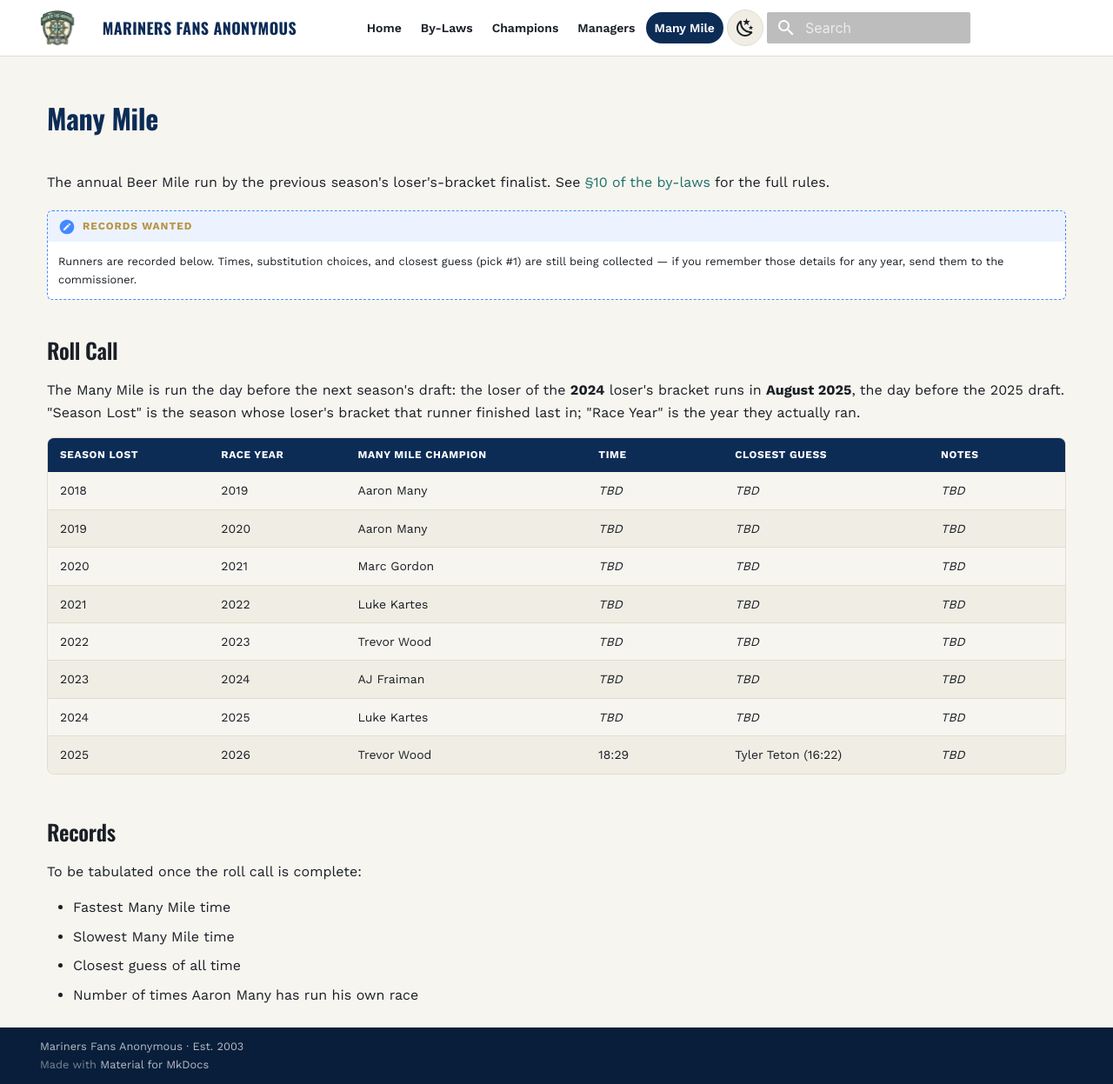
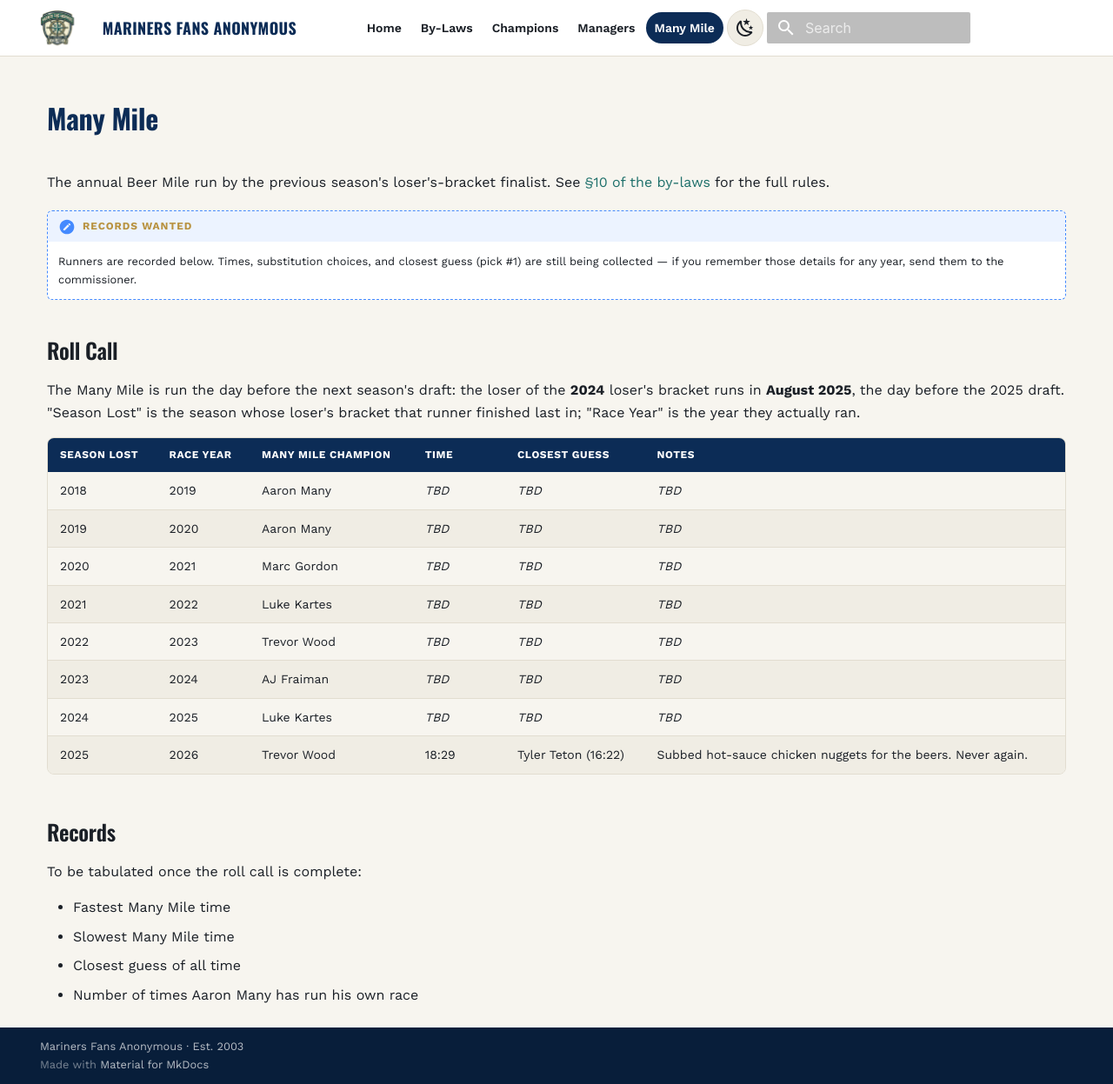
Before and after one commit to tefirman/mariners-fans-anonymous, an MkDocs documentation site: the page built from docs/many-mile.md, in a window 1280 px wide and 1247 px high. Shown: the whole window at 87% size. Built offline with MkDocs 1.6.1 and Material for MkDocs 9.7.7, drawn with Linux system fonts in a browser that asks for light colours.

Commit message:
Add note on Trevor's 2026 Many Mile substitution
Subbed hot-sauce chicken nuggets for the beers. Never again.

Co-Authored-By: Claude Sonnet 5 <noreply@anthropic.com>

```diff
--- a/docs/many-mile.md
+++ b/docs/many-mile.md
@@ -18,7 +18,7 @@ The Many Mile is run the day before the next season's draft: the loser of the **
 | 2022 | 2023 | Trevor Wood | _TBD_ | _TBD_ | _TBD_ |
 | 2023 | 2024 | AJ Fraiman | _TBD_ | _TBD_ | _TBD_ |
 | 2024 | 2025 | Luke Kartes | _TBD_ | _TBD_ | _TBD_ |
-| 2025 | 2026 | Trevor Wood | 18:29 | Tyler Teton (16:22) | _TBD_ |
+| 2025 | 2026 | Trevor Wood | 18:29 | Tyler Teton (16:22) | Subbed hot-sauce chicken nuggets for the beers. Never again. |
 
 ## Records
 
```
